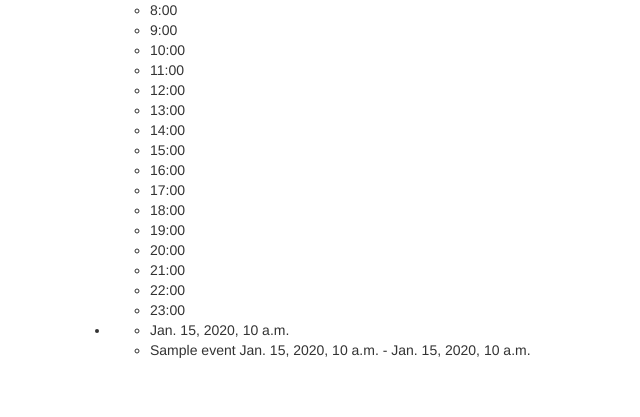
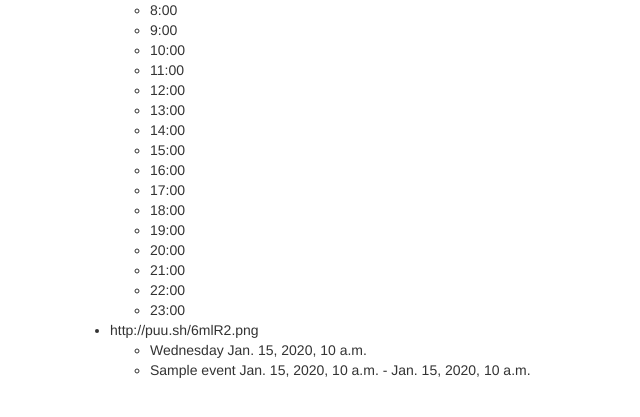
Before and after one commit to Dillonb/scheduler, a Django app: template templates/scheduler/schedule.html in a window 1280 px wide. Shown: the part 240-657 px from the top of the page, without its empty margins (0-640 px from the left). Run offline with Django 3.2, Linux system fonts and the light colour scheme; the template is opened without the code that fills it: most values are stand-ins (such as "Sample title", 1, 10 or a date in 2020); some libraries are stand-ins or nearby versions.

Commit message:
Added days of the week to schedule view

```diff
--- a/templates/scheduler/schedule.html
+++ b/templates/scheduler/schedule.html
@@ -71,10 +71,14 @@ Comparing your schedule to {{ otheruser.username }}'s
             <li class="timeblock">23:00</li>
         </ul>
     </li>
+
     {% for day, dayevents in events %}
-        <li class="daycontainer">
+
+            <li class="daycontainer">http://puu.sh/6mlR2.png
             <ul class="day">
-                <li class="header"> {{ day.date }} </li>
+                <li class="header">{{day.date|date:"l"}} {{ day.date }} </li>
+
+
                 {% for event in dayevents %}
                     <li class="event" style="margin-top: {{ event.from_top }}px; height: {{ event.height }}px;">
                     {% if not comparing %}
@@ -89,6 +93,7 @@ Comparing your schedule to {{ otheruser.username }}'s
                     {% endif %}
                     </li>
                 {% endfor %}
+
             </ul>
         </li>
     {% endfor %}
```
